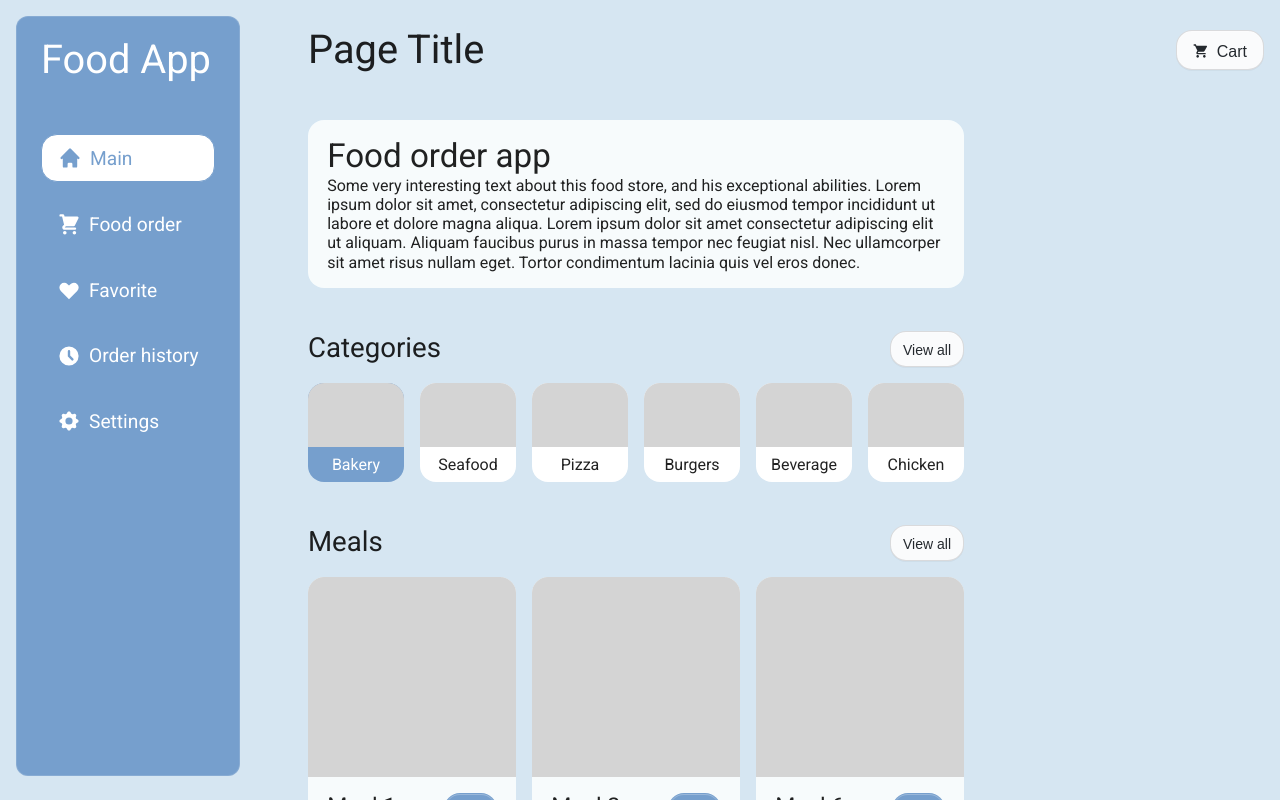
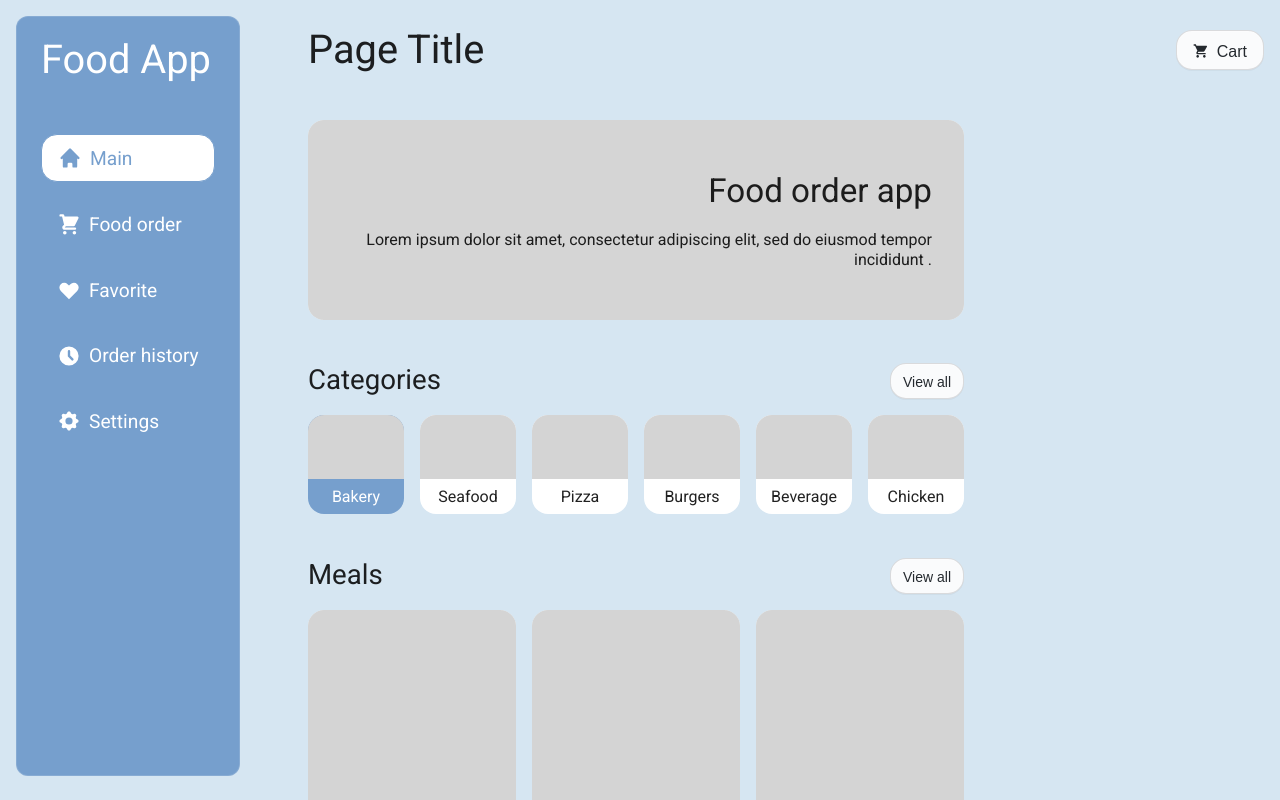
Before and after one commit to n-drobyshevski/orderFood, a React (Create React App) app: page / in a window 1280 px wide. Built offline with nearby package versions, Linux system fonts and the light colour scheme.

Commit message:
Change About component to Banner

```diff
--- a/src/components/Main/About/About.js
+++ /dev/null
@@ -1,17 +0,0 @@
-import styles from './About.module.css';
-
-import Card from '../../UI/Card/Card';
-const About = () => {
-    return (
-        <section>
-            <Card className={styles.about}>
-                <h2>Food order app</h2>
-                <p>Some very interesting text about this food store, and his exceptional abilities.
-                    Lorem ipsum dolor sit amet, consectetur adipiscing elit, sed do eiusmod tempor incididunt ut labore et dolore magna aliqua. Lorem ipsum dolor sit amet consectetur adipiscing elit ut aliquam. Aliquam faucibus purus in massa tempor nec feugiat nisl. Nec ullamcorper sit amet risus nullam eget. Tortor condimentum lacinia quis vel eros donec.
-                </p>
-            </Card>
-        </section>
-    );
-};
-
-export default About;
--- a/src/components/Main/About/About.module.css
+++ /dev/null
@@ -1,5 +0,0 @@
-.about {
-    /* width: 45%; */
-    /* margin: 2rem auto; */
-    padding: 1rem 1.2rem;
-}
--- /dev/null
+++ b/src/components/Main/Banner/Banner.js
@@ -0,0 +1,20 @@
+import styles from './Banner.module.css';
+
+import Section from '../Section/Section';
+import Card from '../../UI/Card/Card';
+const About = () => {
+    return (
+        <Card className={styles.about}>
+            <div className={styles.banner}>
+                <div className={styles['banner-content']}>
+                    <h2>Food order app</h2>
+                    <p>
+                        Lorem ipsum dolor sit amet, consectetur adipiscing elit, sed do eiusmod tempor incididunt .
+                    </p>
+                </div>
+            </div>
+        </Card>
+    );
+};
+
+export default About;
--- /dev/null
+++ b/src/components/Main/Banner/Banner.module.css
@@ -0,0 +1,16 @@
+.banner {
+    background-color: #d5d5d5;
+    border-radius: 16px;
+    width: 100%;
+    height: 200px;
+    display: flex;
+    justify-content: end;
+}
+
+.banner-content {
+    text-align: end;
+    flex-direction: column;
+    display: flex;
+    margin: auto 2rem;
+    gap: 1.2rem;
+}
--- a/src/components/Main/Main.js
+++ b/src/components/Main/Main.js
@@ -1,5 +1,5 @@
 import styles from './Main.module.css';
-import About from './About/About';
+import Banner from './Banner/Banner';
 import ItemsList from './Items/ItemsList';
 import Categories from './Categories/Categories';
 import Header from './Header/Header';
@@ -11,7 +11,7 @@ const Main = props => {
             // onCartOpen={openCartHandler} /
             />
             <div className={styles['main-content']}>
-                <About />
+                <Banner />
                 <Categories />
                 <ItemsList items={props.data} />
             </div>
```
